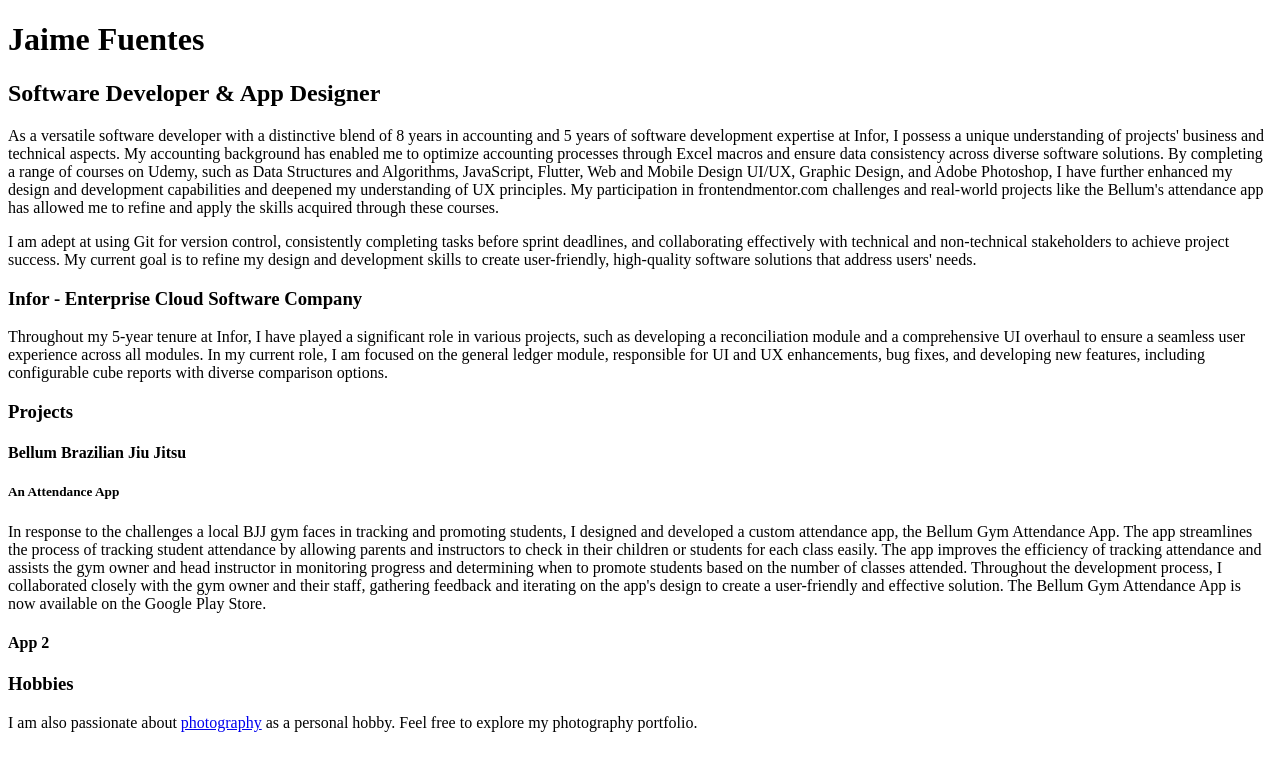
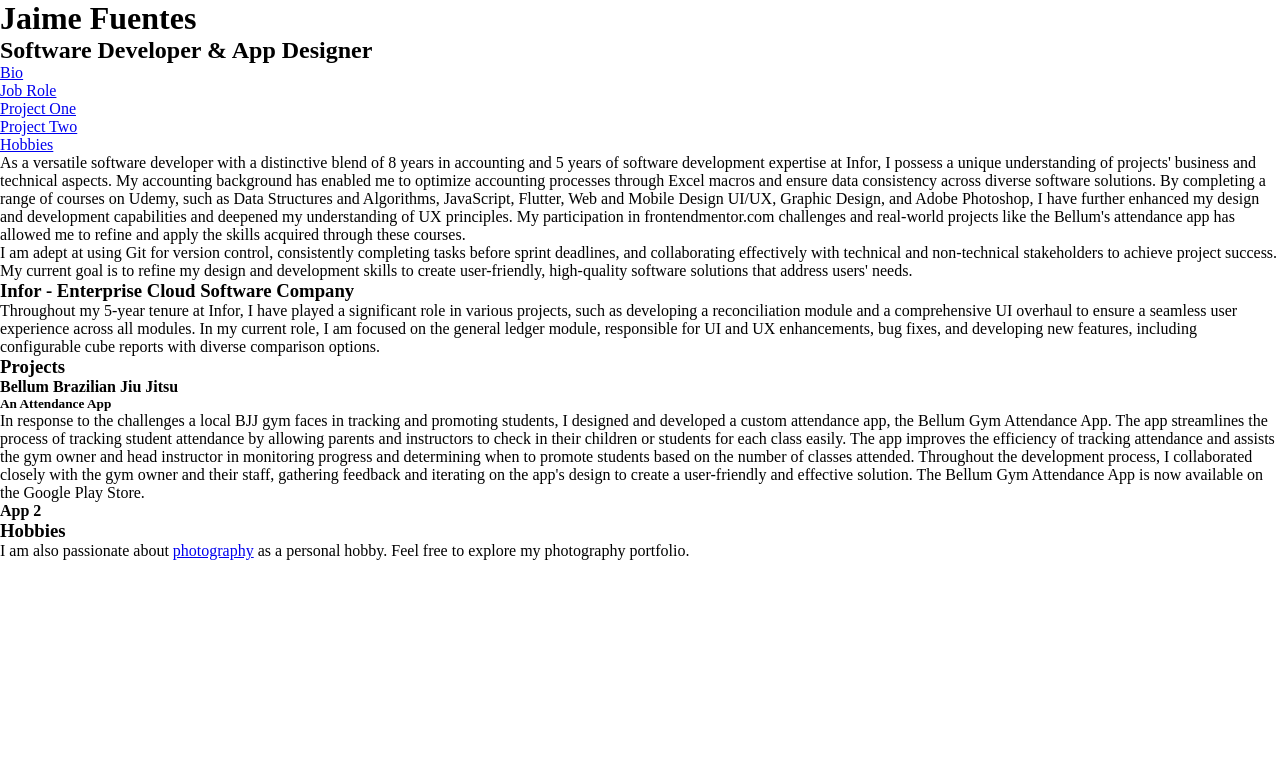
Before and after one commit to jjfuentes13/Portfolio, a plain HTML site: page index.html in a window 1280 px wide. Drawn offline with Linux system fonts and the light colour scheme.

Commit message:
nav addition

```diff
--- a/index.html
+++ b/index.html
@@ -5,6 +5,7 @@
     <meta charset="UTF-8">
     <meta name="viewport" content="width=device-width, initial-scale=1.0">
     <title>Jaime Fuentes - Portfolio</title>
+    <link rel="stylesheet" href="style.css" />
     <!-- Add CSS file or inline styles  -->
 </head>
 
@@ -13,6 +14,15 @@
         <h1>Jaime Fuentes</h1>
         <h2>Software Developer & App Designer</h2>
     </header>
+
+    <nav>
+        <ul>
+            <li><a href="#bio">Bio</a></li>
+            <li><a href="#job-role">Job Role</a></li>
+            <li><a href="#projectOne">Project One</a></li>
+            <li><a href="#projectTwo">Project Two</a></li>
+            <li><a href="#hobbies">Hobbies</a></li>
+        </ul>
 
     <section id="bio">
         <p>
--- /dev/null
+++ b/style.css
@@ -0,0 +1,5 @@
+* {
+    margin: 0;
+    padding: 0;
+    /* box-sizing: border-box; */
+}
```
